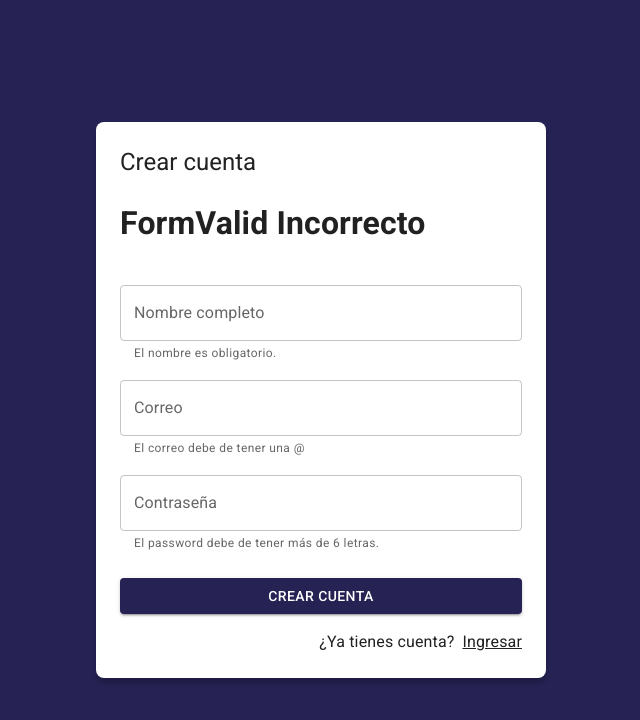
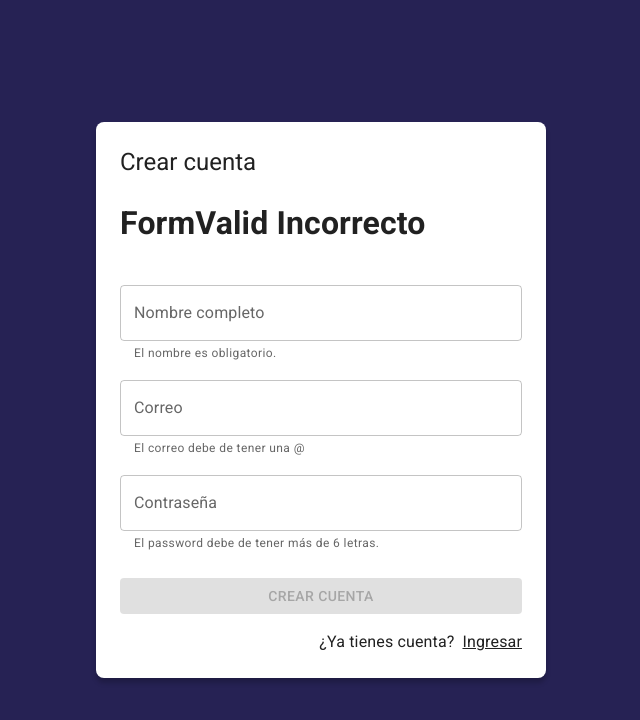
Before and after one commit to adrivegas/JournalApp-React_Vite, a React (Vite) app: page /auth/register in a window 1280 px wide. Shown: the top 720 px of the page, without its empty margins (319-959 px from the left). Built offline with nearby package versions, Linux system fonts and the light colour scheme.

Commit message:
Se crea botón que muestra el mensaje de error de atenticación

```diff
--- a/src/auth/pages/RegisterPage.jsx
+++ b/src/auth/pages/RegisterPage.jsx
@@ -1,7 +1,7 @@
-import { useState } from 'react';
-import { useDispatch } from 'react-redux';
+import { useMemo, useState } from 'react';
+import { useDispatch, useSelector } from 'react-redux';
 import { Link as RouterLink } from 'react-router-dom';
-import { Button, Grid, Link, TextField, Typography } from '@mui/material';
+import { Alert, Button, Grid, Link, TextField, Typography } from '@mui/material';
 import { AuthLayout } from '../layout/AuthLayout';
 import { useForm } from '../../hooks';
 import { startCreatingUserWithEmailPassword } from '../../store/auth';
@@ -10,6 +10,9 @@
 
   const dispatch = useDispatch();
   const [formSubmitted, setFormSubmitted] = useState(false);
+
+  const { status, errorMessage } = useSelector(state => state.auth);
+  const isCheckingAuthentication = useMemo(() => status === 'checking', [status]);
 
   const formData = {
     email: '',
@@ -28,13 +31,13 @@
     isFormValid, displayNameValid, emailValid, passwordValid,
   } = useForm(formData, formValidations);
 
-  const onSubmit = ( event ) => {
+  const onSubmit = (event) => {
     event.preventDefault();
     setFormSubmitted(true);
 
-    if ( !isFormValid ) return;
+    if (!isFormValid) return;
 
-    dispatch( startCreatingUserWithEmailPassword(formState) );
+    dispatch(startCreatingUserWithEmailPassword(formState));
   }
 
   return (
@@ -86,8 +89,13 @@
           </Grid>
 
           <Grid container spacing={2} sx={{ mb: 2, mt: 1 }}>
+            <Grid item xs={12} display={ !!errorMessage ? '': 'none' }>
+              <Alert severity='error'>{errorMessage}</Alert>
+            </Grid>
+
             <Grid item xs={12}>
               <Button
+                disabled={isCheckingAuthentication}
                 type="submit"
                 variant='contained'
                 fullWidth
--- a/src/store/auth/authSlice.js
+++ b/src/store/auth/authSlice.js
@@ -25,7 +25,7 @@
             state.email = null;
             state.displayName = null;
             state.photoURL = null;
-            state.errorMessage = payload?.errorMessage;
+            state.errorMessage = payload;
         },
         checkingCredentials: (state) => {
             state.status = 'checking';
```
